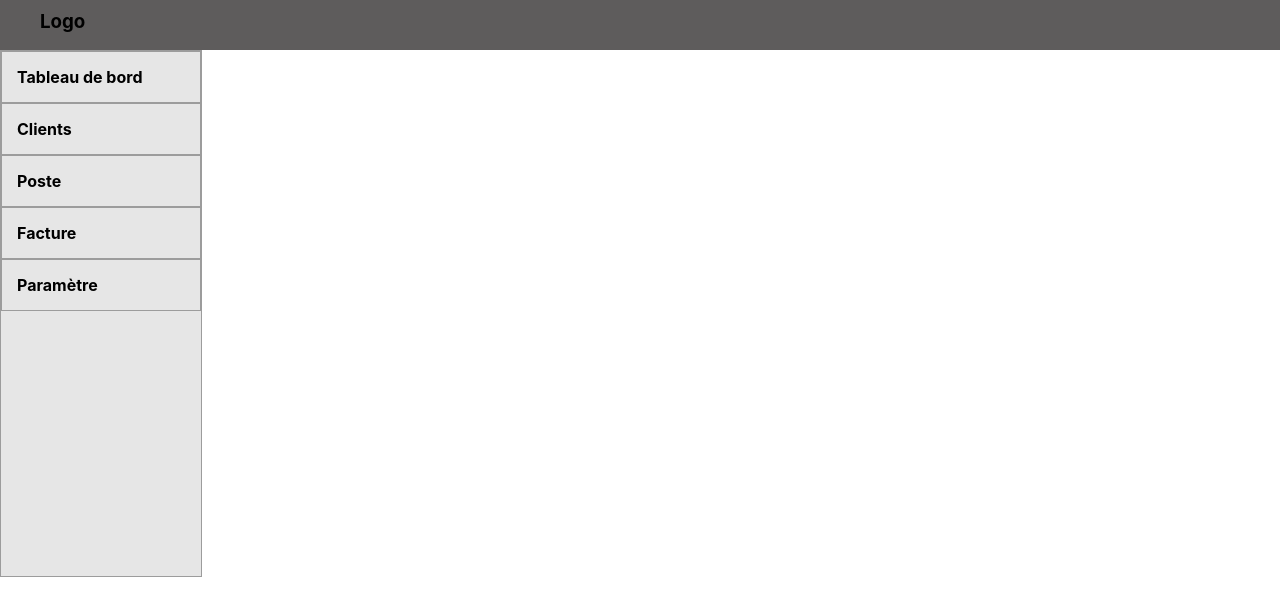
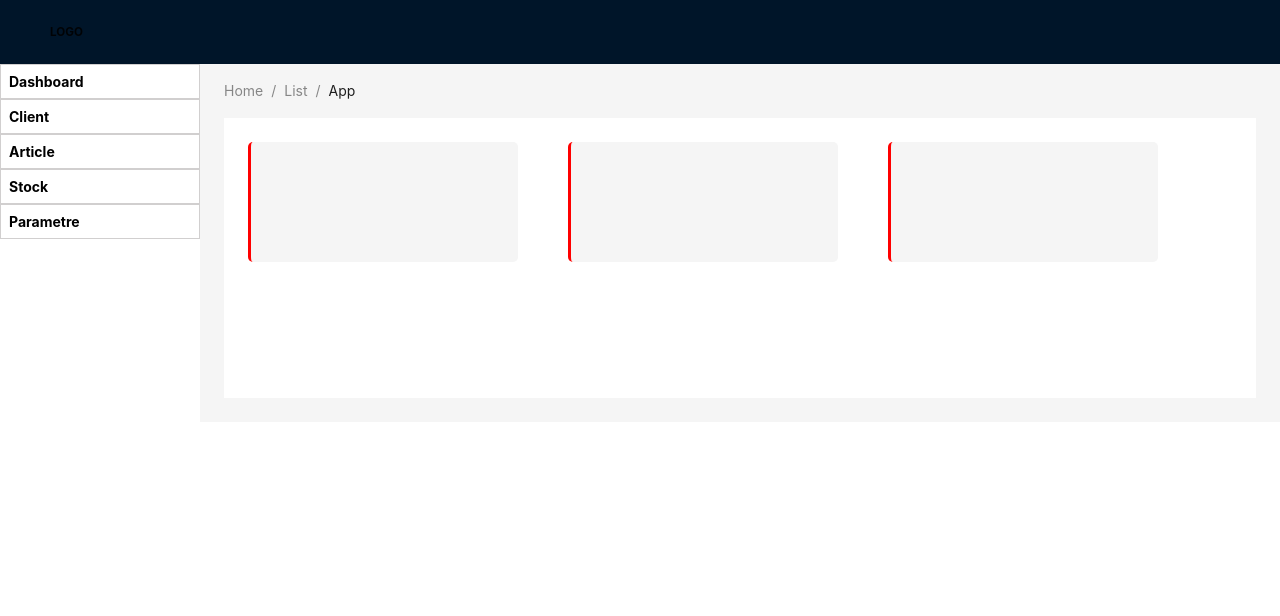
Before and after one commit to yvesludmila/ProjetFacturation, a React (Create React App) app: page / in a window 1280 px wide. Shown: the top 616 px of the page. Built offline with nearby package versions, Linux system fonts and the light colour scheme.

Commit message:
first commit-dasboard

```diff
--- a/src/App.tsx
+++ b/src/App.tsx
@@ -1,13 +1,16 @@
 import React from "react";
 import "./App.css";
-import NavBar from "./Components/NavBar/NavBar";
-import Sider from "./Components/Sider/Sider";
+import Layout from "./Components/Layout/Layout";
+
+// import NavBar from "./Components/NavBar/NavBar";
+// import Sider from "./Components/Sider/Sider";
 // import Content from "./Components/Content/Content";
 function App() {
   return (
     <div className="App">
-      <NavBar />
-      <Sider />
+      <Layout />
+      {/* <NavBar />
+      <Sider /> */}
       {/* <Content /> */}
     </div>
   );
--- /dev/null
+++ b/src/Components/Dashboard/Dasboard.scss
@@ -0,0 +1,7 @@
+.dasboard-container {
+    width: 270px;
+    height: 120px;
+    border-left: 3px solid red;
+    background-color: whitesmoke;
+    border-radius: 5px;
+}
--- /dev/null
+++ b/src/Components/Dashboard/Dashboard.tsx
@@ -0,0 +1,12 @@
+import React from "react";
+import "./Dasboard.scss";
+
+const Dashboard = () => {
+  return (
+    <div>
+      <div className="dasboard-container"></div>
+    </div>
+  );
+};
+
+export default Dashboard;
--- /dev/null
+++ b/src/Components/Layout/Layout.tsx
@@ -0,0 +1,90 @@
+import React from "react";
+import { Breadcrumb, Layout, Menu, theme } from "antd";
+import type { MenuProps } from "antd";
+import {
+  LaptopOutlined,
+  NotificationOutlined,
+  UserOutlined,
+} from "@ant-design/icons";
+import Dashboard from "../Dashboard/Dashboard";
+import SiderMenu from "../SiderMenu/SiderMenu";
+
+const { Header, Content, Sider } = Layout;
+const items1: MenuProps["items"] = ["1", "2"].map((key) => ({
+  key,
+  label: `logo ${key}`,
+}));
+const items2: MenuProps["items"] = [
+  UserOutlined,
+  LaptopOutlined,
+  NotificationOutlined,
+].map((icon, index) => {
+  const key = String(index + 1);
+  return {
+    key: `sub${key}`,
+    icon: React.createElement(icon),
+    label: `subnav ${key}`,
+
+    children: new Array(4).fill(null).map((_, j) => {
+      const subKey = index * 4 + j + 1;
+      return {
+        key: subKey,
+        label: `option${subKey}`,
+      };
+    }),
+  };
+});
+
+const App: React.FC = () => {
+  const {
+    token: { colorBgContainer },
+  } = theme.useToken();
+  return (
+    <Layout>
+      <Header className="header">
+        <div className="logo" />
+        {/* <Menu
+          theme="dark"
+          mode="horizontal"
+          defaultSelectedKeys={["2"]}
+          items={items1}
+        /> */}
+        <h5>LOGO</h5>
+      </Header>
+      <Layout>
+        <Sider width={200} style={{ background: colorBgContainer }}>
+          {/* <Menu
+            mode="inline"
+            defaultSelectedKeys={["1"]}
+            defaultOpenKeys={["sub1"]}
+            style={{ height: "100%", borderRight: 0 }}
+            items={items2}
+          /> */}
+          <SiderMenu />
+        </Sider>
+        <Layout style={{ padding: "0 24px 24px" }}>
+          <Breadcrumb style={{ margin: "16px 0" }}>
+            <Breadcrumb.Item>Home</Breadcrumb.Item>
+            <Breadcrumb.Item>List</Breadcrumb.Item>
+            <Breadcrumb.Item>App</Breadcrumb.Item>
+          </Breadcrumb>
+          <Content
+            style={{
+              padding: 24,
+              margin: 0,
+              minHeight: 280,
+              background: colorBgContainer,
+            }}
+          >
+            <div style={{ display: "flex", gap: "50px" }}>
+              <Dashboard />
+              <Dashboard />
+              <Dashboard />
+            </div>
+          </Content>
+        </Layout>
+      </Layout>
+    </Layout>
+  );
+};
+export default App;
--- a/src/Components/Sider/Sider.scss
+++ /dev/null
@@ -1,18 +0,0 @@
-.Sider {
-    width: 200px;
-    height: 525px;
-    border: 1px solid rgb(156, 156, 156);
-    background-color: rgb(230, 230, 230);
-    .menu {
-        display: block;
-        margin: 0px;
-        .List-menu {
-            margin: auto;
-        }
-        h4 {
-            padding: 15px;
-            margin: 0;
-            border: 1px solid rgb(156, 156, 156);
-        }
-    }
-}
--- a/src/Components/Sider/Sider.tsx
+++ /dev/null
@@ -1,36 +0,0 @@
-import React from "react";
-import "./Sider.scss";
-import { AiOutlineSetting } from "react-icons/ai";
-const Sider = () => {
-  return (
-    <div className="Sider">
-      <div className="menu">
-        <div className="List-menu">
-          <h4>Tableau de bord</h4>
-        </div>
-        <div className="List-menu">
-          <h4>Clients</h4>
-        </div>
-        <div className="List-menu">
-          <h4>Poste</h4>
-        </div>
-        <div className="List-menu">
-          <h4>Facture</h4>
-        </div>
-        <div className="List-menu">
-          {/* <AiOutlineSetting
-            style={{
-              width: "35px",
-              position: "absolute",
-              margin: "15px",
-              alignItems: "center",
-            }}
-          /> */}
-          <h4>Paramètre</h4>
-        </div>
-      </div>
-    </div>
-  );
-};
-
-export default Sider;
--- /dev/null
+++ b/src/Components/SiderMenu/SiderMenu.scss
@@ -0,0 +1,11 @@
+.sider {
+    margin: auto;
+    .content-sider {
+        display: block;
+        h4 {
+            width: 100%;
+            padding: 8px;
+            border: 1px solid rgb(209, 207, 207);
+        }
+    }
+}
--- /dev/null
+++ b/src/Components/SiderMenu/SiderMenu.tsx
@@ -0,0 +1,18 @@
+import React from "react";
+import "./SiderMenu.scss";
+
+const SiderMenu = () => {
+  return (
+    <div className="sider">
+      <div className="content-sider">
+        <h4>Dashboard</h4>
+        <h4>Client</h4>
+        <h4>Article</h4>
+        <h4>Stock</h4>
+        <h4>Parametre</h4>
+      </div>
+    </div>
+  );
+};
+
+export default SiderMenu;
--- a/src/index.css
+++ b/src/index.css
@@ -1,5 +1,4 @@
-body,
-html {
+body{
     margin: 0;
     font-family: -apple-system, BlinkMacSystemFont, "Segoe UI", "Roboto", "Oxygen", "Ubuntu", "Cantarell", "Fira Sans", "Droid Sans", "Helvetica Neue", sans-serif;
     -webkit-font-smoothing: antialiased;
```
